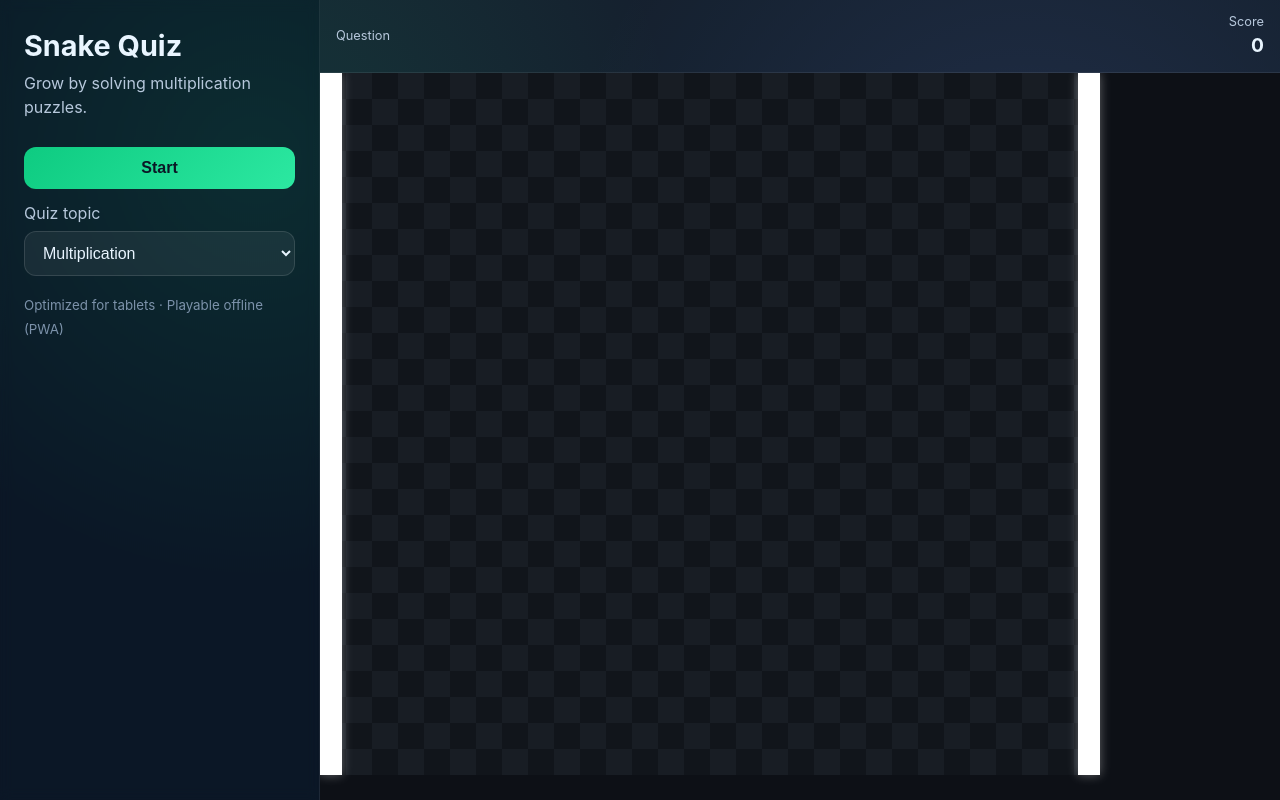
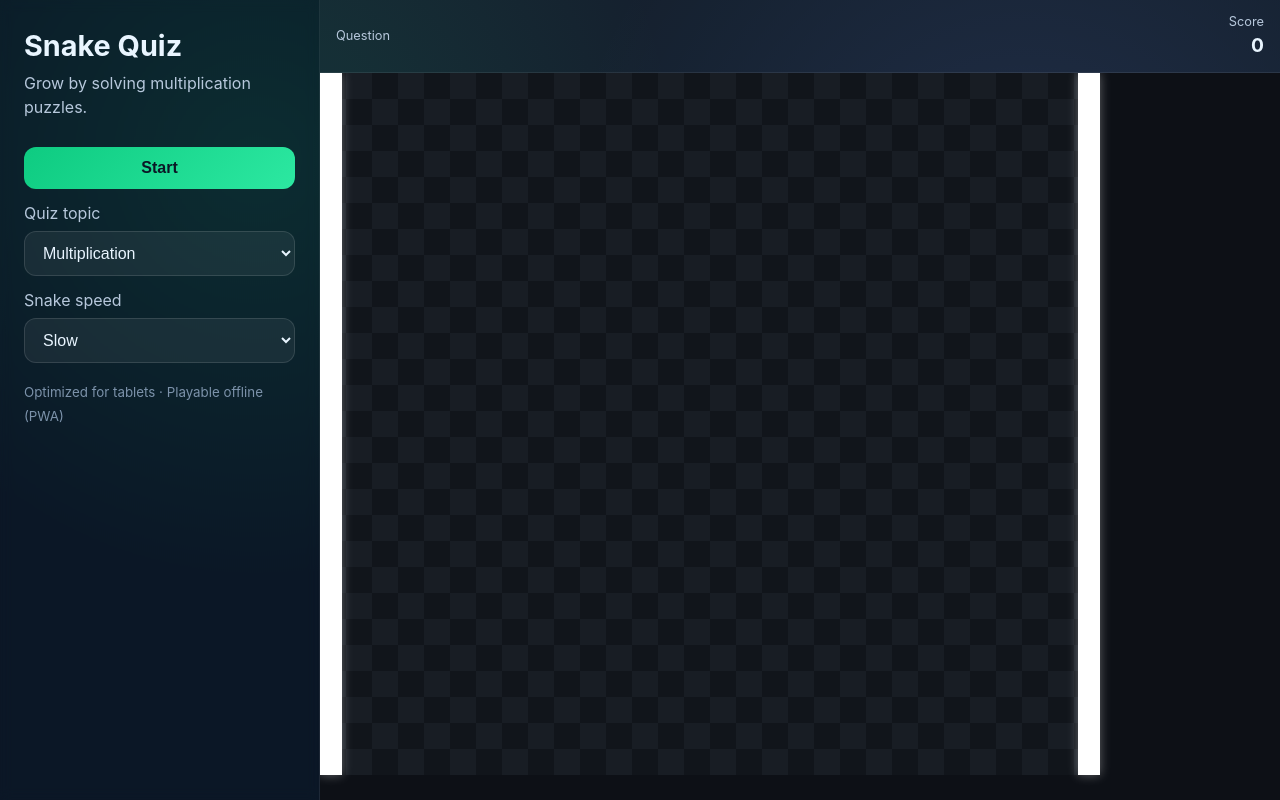
Before and after one commit to vrabczak/SnakeQuiz, a React (Vite) app: page / in a window 1280 px wide. Built offline with nearby package versions, Linux system fonts and the light colour scheme.

Commit message:
Speed option

```diff
--- a/src/App.tsx
+++ b/src/App.tsx
@@ -4,8 +4,16 @@ import Menu from './components/Menu';
 import StatusBar from './components/StatusBar';
 import { GamePhase, QuizQuestion } from './types';
 import { generateQuestion } from './quiz';
+import { STEP_MS } from './game/config';
 
 const QUIZ_TOPICS = ['Multiplication'];
+const SPEED_OPTIONS = [
+  { label: 'Very slow', value: 280 },
+  { label: 'Slow', value: 230 },
+  { label: 'Normal', value: STEP_MS },
+  { label: 'Fast', value: 120 },
+  { label: 'Very fast', value: 90 }
+];
 const MOBILE_BREAKPOINT = 960;
 
 /**
@@ -17,6 +25,7 @@ export default function App() {
   const [countdown, setCountdown] = useState<number | null>(null);
   const [score, setScore] = useState(0);
   const [topic, setTopic] = useState(QUIZ_TOPICS[0]);
+  const [speedMs, setSpeedMs] = useState(SPEED_OPTIONS[1].value);
   const [question, setQuestion] = useState<QuizQuestion>(() => generateQuestion());
   const [resetKey, setResetKey] = useState(0);
   const [isMobile, setIsMobile] = useState(false);
@@ -100,9 +109,12 @@ export default function App() {
         running={isActive}
         topic={topic}
         topics={QUIZ_TOPICS}
+        speed={speedMs}
+        speeds={SPEED_OPTIONS}
         onStart={handleStart}
         onReset={handleReset}
         onTopicChange={setTopic}
+        onSpeedChange={setSpeedMs}
         isMobile={isMobile}
         collapsed={isMenuCollapsed}
         onToggleCollapse={toggleMenu}
@@ -112,6 +124,7 @@ export default function App() {
         <GameCanvas
           key={resetKey}
           phase={phase}
+          stepMs={speedMs}
           question={question}
           onCorrect={onCorrect}
           onWrong={onWrong}
--- a/src/components/GameCanvas.tsx
+++ b/src/components/GameCanvas.tsx
@@ -12,6 +12,7 @@ import { useSwipeControls } from '../game/useSwipeControls';
  */
 interface GameCanvasProps {
   phase: GamePhase;
+  stepMs: number;
   question: QuizQuestion;
   onCorrect: () => void;
   onWrong: () => void;
@@ -21,16 +22,18 @@ interface GameCanvasProps {
 /**
  * Canvas wrapper responsible for rendering the game and wiring input handlers.
  * @param props.phase Current lifecycle phase of the game.
+ * @param props.stepMs Milliseconds per snake move tick.
  * @param props.question Active quiz prompt driving the board labels.
  * @param props.onCorrect Callback when the player eats the correct answer.
  * @param props.onWrong Callback when the player collides with an incorrect label.
  * @param props.onGameOver Callback when the snake dies.
  * @returns Game canvas with keyboard and touch controls bound.
  */
-export default function GameCanvas({ phase, question, onCorrect, onWrong, onGameOver }: GameCanvasProps) {
+export default function GameCanvas({ phase, stepMs, question, onCorrect, onWrong, onGameOver }: GameCanvasProps) {
   const { canvasRef, wrapperRef, visibleArea } = useCanvasViewport(CELL_SIZE, GRID_WIDTH, GRID_HEIGHT);
   const { snake, labels, head, handleDirectionChange, queueTurn } = useSnakeController({
     phase,
+    stepMs,
     question,
     onCorrect,
     onWrong,
--- a/src/components/Menu.tsx
+++ b/src/components/Menu.tsx
@@ -7,9 +7,12 @@ interface MenuProps {
   running: boolean;
   topic: string;
   topics: string[];
+  speed: number;
+  speeds: { label: string; value: number }[];
   onStart: () => void;
   onReset: () => void;
   onTopicChange: (topic: string) => void;
+  onSpeedChange: (speed: number) => void;
   isMobile: boolean;
   collapsed: boolean;
   onToggleCollapse: () => void;
@@ -20,9 +23,12 @@ interface MenuProps {
  * @param props.running Whether the game is currently active.
  * @param props.topic Current quiz topic value.
  * @param props.topics All available quiz topics.
+ * @param props.speed Milliseconds per snake step.
+ * @param props.speeds All available speed choices.
  * @param props.onStart Handler to begin a new game.
  * @param props.onReset Handler to reset the existing game.
  * @param props.onTopicChange Handler to update the selected topic.
+ * @param props.onSpeedChange Handler to update the snake speed.
  * @param props.isMobile Whether the layout is in mobile mode.
  * @param props.collapsed Whether the menu is collapsed on mobile.
  * @param props.onToggleCollapse Handler to expand or collapse the menu on mobile.
@@ -32,9 +38,12 @@ export default function Menu({
   running,
   topic,
   topics,
+  speed,
+  speeds,
   onStart,
   onReset,
   onTopicChange,
+  onSpeedChange,
   isMobile,
   collapsed,
   onToggleCollapse
@@ -106,6 +115,21 @@ export default function Menu({
               ))}
             </select>
           </li>
+          <li>
+            <label className="menu-label" htmlFor="speed-select">Snake speed</label>
+            <select
+              id="speed-select"
+              value={String(speed)}
+              onChange={(event) => onSpeedChange(Number(event.target.value))}
+              aria-label="Select snake speed"
+            >
+              {speeds.map((option) => (
+                <option key={option.value} value={option.value}>
+                  {option.label}
+                </option>
+              ))}
+            </select>
+          </li>
         </ul>
         <footer className="menu-footer">
           <small>Optimized for tablets · Playable offline (PWA)</small>
--- a/src/game/useSnakeController.ts
+++ b/src/game/useSnakeController.ts
@@ -1,6 +1,6 @@
 import { useCallback, useEffect, useMemo, useRef, useState } from 'react';
 import { Direction, GamePhase, Point, QuizQuestion } from '../types';
-import { GRID_HEIGHT, GRID_WIDTH, LABEL_SIZE, STEP_MS } from './config';
+import { GRID_HEIGHT, GRID_WIDTH, LABEL_SIZE } from './config';
 import { DIRECTION_MAP, initialSnake, rotateDirection } from './movement';
 import { Label } from './types';
 import { randomBetween } from './utils';
@@ -8,6 +8,7 @@ import { randomBetween } from './utils';
 /** External event handlers and state needed to control the snake game loop. */
 interface UseSnakeControllerProps {
   phase: GamePhase;
+  stepMs: number;
   question: QuizQuestion;
   onCorrect: () => void;
   onWrong: () => void;
@@ -17,7 +18,14 @@ interface UseSnakeControllerProps {
 const BORDER_BUFFER = 2;
 
 /** Manage snake movement, growth/shrink, and label spawning. */
-export function useSnakeController({ phase, question, onCorrect, onWrong, onGameOver }: UseSnakeControllerProps) {
+export function useSnakeController({
+  phase,
+  stepMs,
+  question,
+  onCorrect,
+  onWrong,
+  onGameOver
+}: UseSnakeControllerProps) {
   const [snake, setSnake] = useState<Point[]>([]);
   const [, setDirection] = useState<Direction>('right');
   const [labels, setLabels] = useState<Label[]>([]);
@@ -154,7 +162,7 @@ export function useSnakeController({ phase, question, onCorrect, onWrong, onGame
   const step = useCallback(
     (timestamp: number) => {
       if (phase !== 'playing') return;
-      if (timestamp - lastTick.current < STEP_MS) return;
+      if (timestamp - lastTick.current < stepMs) return;
       lastTick.current = timestamp;
       const queued = directionQueue.current.shift();
       const nextDirection = queued ?? directionRef.current;
@@ -208,7 +216,7 @@ export function useSnakeController({ phase, question, onCorrect, onWrong, onGame
         }
       }
     },
-    [onCorrect, onGameOver, onWrong, question.correct, phase]
+    [onCorrect, onGameOver, onWrong, question.correct, phase, stepMs]
   );
 
   const stepRef = useRef(step);
--- a/src/styles.css
+++ b/src/styles.css
@@ -68,6 +68,10 @@ body, #root { margin: 0; min-height: 100vh; }
   background: rgba(255, 255, 255, 0.06);
   color: #e9f5ff;
   font-size: 1rem;
+}
+.menu-list select option {
+  background: #0b1726;
+  color: #e9f5ff;
 }
 
 button.primary {
```
